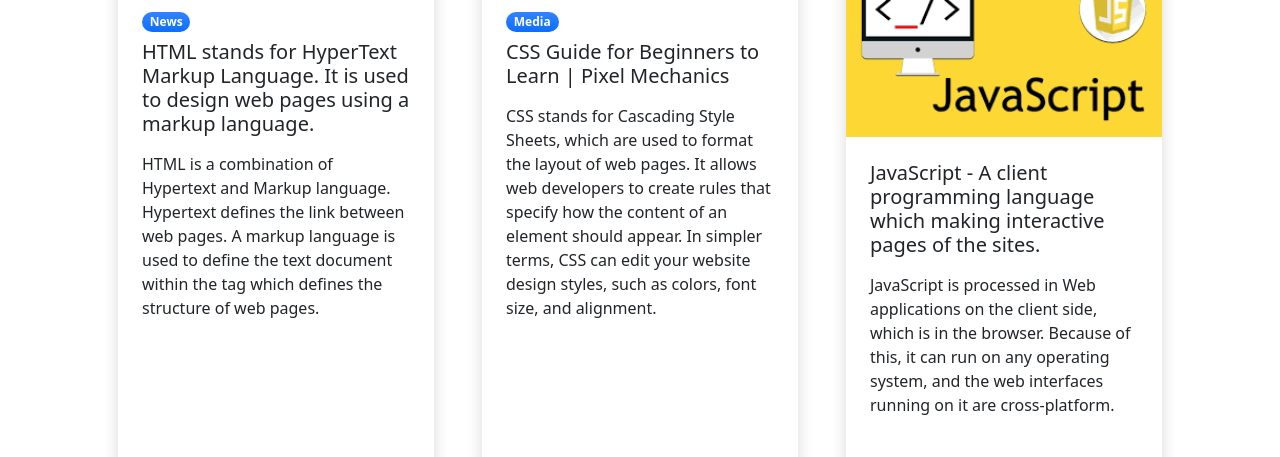
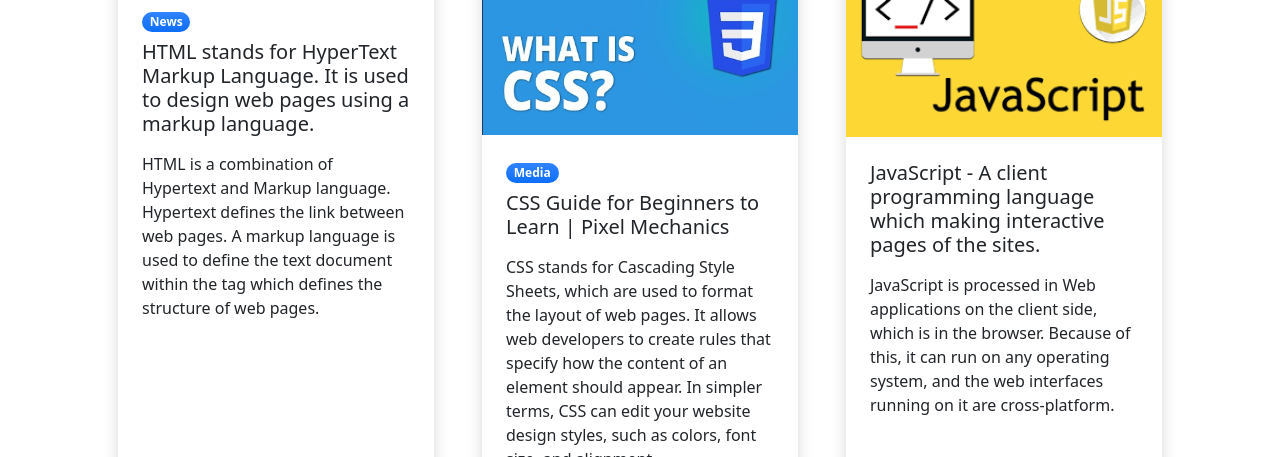
Before and after one commit to SOEUN47RAKSA/online_class, a plain HTML site: page index.html in a window 1280 px wide. Shown: the part 874-1331 px from the top of the page. Drawn offline with nearby package versions, Linux system fonts and the light colour scheme.

Commit message:
Update index.html

```diff
--- a/index.html
+++ b/index.html
@@ -153,7 +153,7 @@
                         </div>
                         <div class="col-lg-4 mb-5">
                             <div class="card h-100 shadow border-0">
-                                <img class="card-img-top" src="online_project/assets/css_on.png" alt="..." />
+                                <img class="card-img-top" src="assets/css_on.png" alt="..." />
                                 <div class="card-body p-4">
                                     <div class="badge bg-primary bg-gradient rounded-pill mb-2">Media</div>
                                     <a class="text-decoration-none link-dark stretched-link" href="#!"><h5 class="card-title mb-3">CSS Guide for Beginners to Learn | Pixel Mechanics</h5></a>
```
